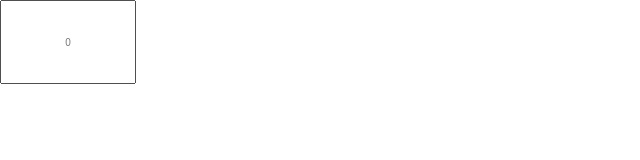
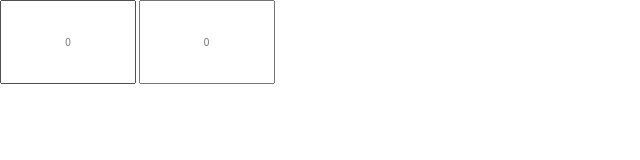
Before and after one commit to Matthew-Tilley/TEMP_CONVERSION, a plain HTML site: page index.html in a window 1280 px wide. Shown: the whole page, without its empty margins (0-640 px from the left). Drawn offline with Linux system fonts and the light colour scheme.

Commit message:
Added second input field
IF02

```diff
--- a/index.html
+++ b/index.html
@@ -21,6 +21,13 @@
 					type = 			"text"
 					placeholder = 	"0">
 
+
+			<input 	id = 			"IF02"
+					name = 			"IF02"
+					class = 		"IFT01"
+					type = 			"text"
+					placeholder = 	"0">
+
 		</form>
 
 		<script src = "JS/jquery-3.1.1.js"></script>
```
